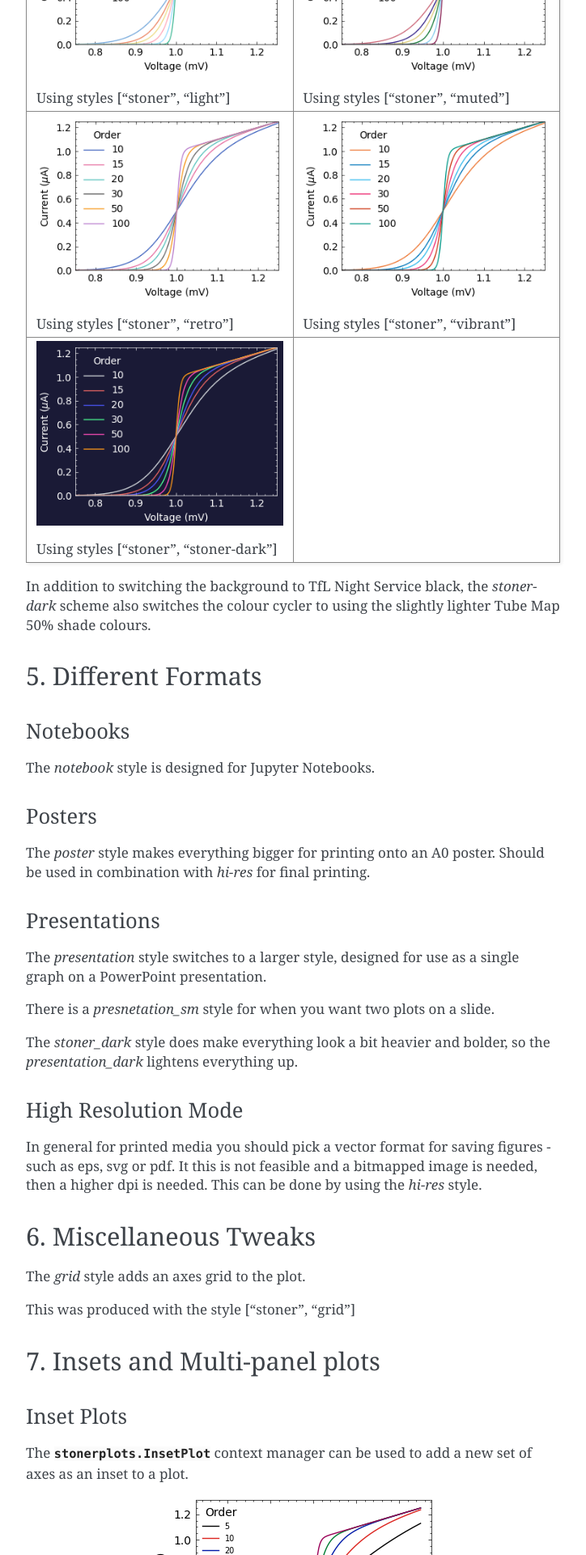
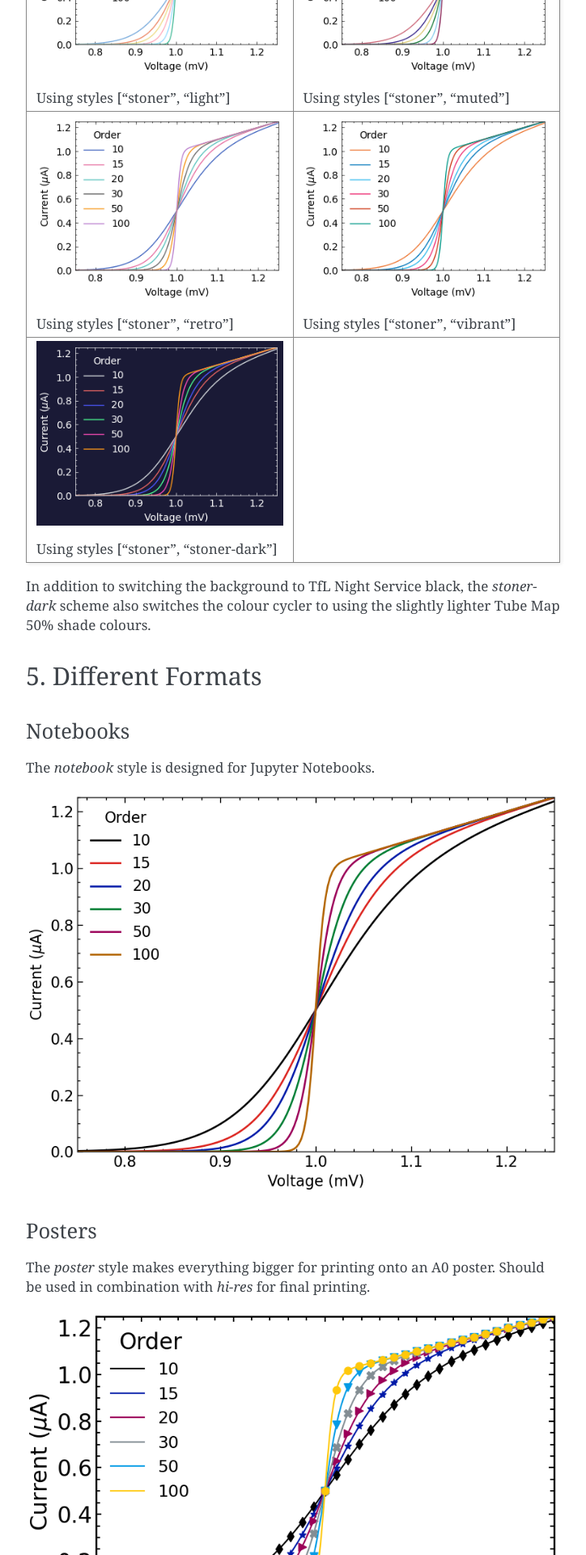
Before and after one commit to stonerlab/stonerplots, a Sphinx documentation site: the page built from docs/source/style-gallery.rst, in a window 1280 px wide. Shown: the part 4480-6400 px from the top of the page at 81% size, without its empty margins (388-1112 px from the left). Built offline with Sphinx 7.4.7, drawn with Linux system fonts in a browser that asks for light colours.

Commit message:
Stupid typos...

```diff
--- a/docs/source/style-gallery.rst
+++ b/docs/source/style-gallery.rst
@@ -153,9 +153,11 @@ Notebooks
 
 The *notebook* style is designed for Jupyter Notebooks.
 
+
 .. image:: ../../examples/figures/fig05a.png
   :alt: Notebook mode
-  :algn: center
+  :align: center
+
 
 Posters
 ~~~~~~~
@@ -163,31 +165,39 @@ Posters
 The *poster* style makes everything bigger for printing onto an A0 poster. Should be used in combination with *hi-res*
 for final printing.
 
+
 .. image:: ../../examples/figures/fig05b.png
   :alt: Poster mode
-  :algn: center
+  :align: center
+
 
 Presentations
 ~~~~~~~~~~~~~
 
 The *presentation* style switches to a larger style, designed for use as a single graph on a PowerPoint presentation.
 
+
 .. image:: ../../examples/figures/fig05c.png
   :alt: Full width presentation mode
-  :algn: center
+  :align: center
+
 
 There is a *presnetation_sm* style for when you want two plots on a slide.
 
+
 .. image:: ../../examples/figures/fig05d.png
   :alt: Half-width presentation mode
-  :algn: center
+  :align: center
+
 
 The *stoner_dark* style does make everything look a bit heavier and bolder, so the *presentation_dark* lightens
 everything up.
 
+
 .. image:: ../../examples/figures/fig05e.png
   :alt: Dark presentation mode
-  :algn: center
+  :align: center
+
 
 High Resolution Mode
 ~~~~~~~~~~~~~~~~~~~~
@@ -196,9 +206,10 @@ In general for printed media you should pick a vector format for saving figures
 is not feasible and a bitmapped image is needed, then a higher dpi is needed. This can be done by using the *hi-res*
 style.
 
+
 .. image:: ../../examples/figures/fig05f.png
   :alt: 600dpi image mode.
-  :algn: center
+  :align: center
 
 
 6. Miscellaneous Tweaks
@@ -206,9 +217,11 @@ style.
 
 The *grid* style adds an axes grid to the plot.
 
+
 .. image:: ../../examples/figures/fig06.png
   :alt: Plot with axes grids
-  :algn: center
+  :align: center
+
 
 This was produced with the style ["stoner", "grid"]
 
@@ -220,9 +233,11 @@ Inset Plots
 
 The :py:class:`stonerplots.InsetPlot` context manager can be used to add a new set of axes as an inset to a plot.
 
+
 .. image::  ../../examples/figures/fig07a.png
   :alt: Plot with inset in lower right corner
   :align: center
+
 
 Stacked Sub-plots
 ~~~~~~~~~~~~~~~~~
@@ -230,6 +245,7 @@ Stacked Sub-plots
 When you want to compare several variables against a common independent variable, stacking the plots can be useful.
 The :py:class:`stonerplots.StackedPlots` context manager can be used for this.
 
+
 .. image:: ../../examples/figures/fig7b.png
   :alt: 3-panel vertically stacked plot
   :align: center
```
